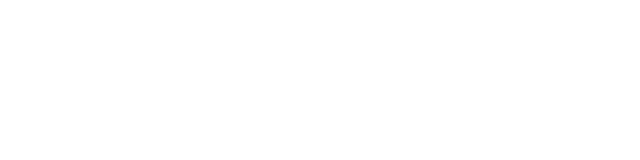
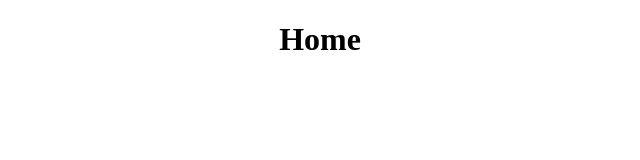
Before and after one commit to CallMeIce/Website, a React (Create React App) app: page / in a window 1280 px wide. Shown: the top 160 px of the page, without its empty margins (320-960 px from the left). Built offline with nearby package versions, Linux system fonts and the light colour scheme.

Commit message:
made contact and reinstalled dependencies

```diff
--- a/src/App.js
+++ b/src/App.js
@@ -1,20 +1,16 @@
-import {BrowserRouter as Router, Routes, Route} from "react-router";
 import React from "react";
-import './App.css';
+import { Routes, Route } from "react-router-dom";
+import "./App.css";
 import Menu from "./components/Menu";
 import Home from "./components/Home";
-
-
 
 function App() {
   return (
     <div className="App">
-      <Router>
-          <Routes>
-            <Route path="/" element={<Home/>} />
-            <Route path="/menu" element={<Menu/>} />
-          </Routes>
-          </Router>
+        <Routes>
+          <Route path="/" element={<Home/> } />
+          <Route path="/menu" element={<Menu /> } />
+        </Routes>
     </div>
   );
 }
--- a/src/components/Home.js
+++ b/src/components/Home.js
@@ -2,6 +2,6 @@
 
 export default function Home() {
 
-<h1>Home</h1>
+return <h1>Home</h1>
 
 }
--- a/src/components/Menu.js
+++ b/src/components/Menu.js
@@ -2,6 +2,6 @@
 
 export default function Menu() {
 
-<h1>Test</h1>
+ return <h1>Test</h1>
 
 }
```
Also changed, not shown: package.json (+10 -10 lines), src/index.js (+4 -4 lines), 1 other file (tests, documents, lock files or other folders).
